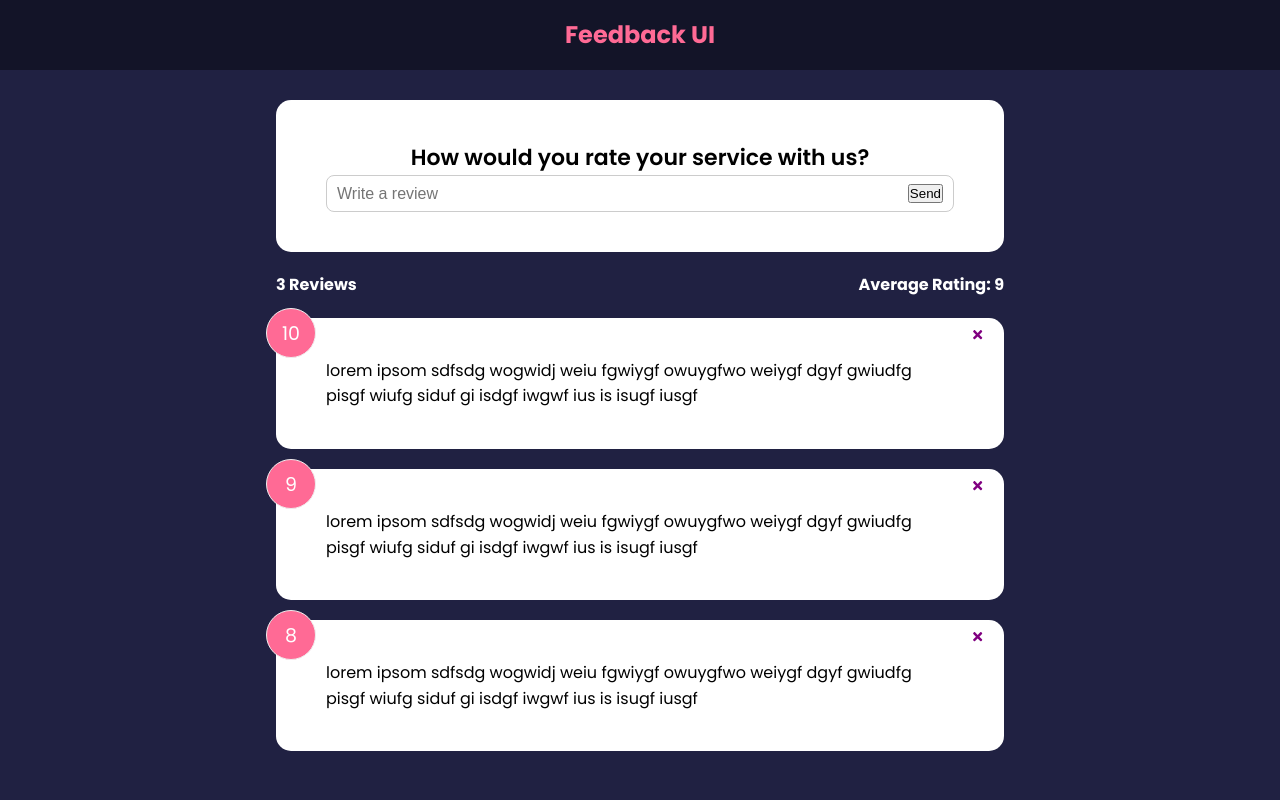
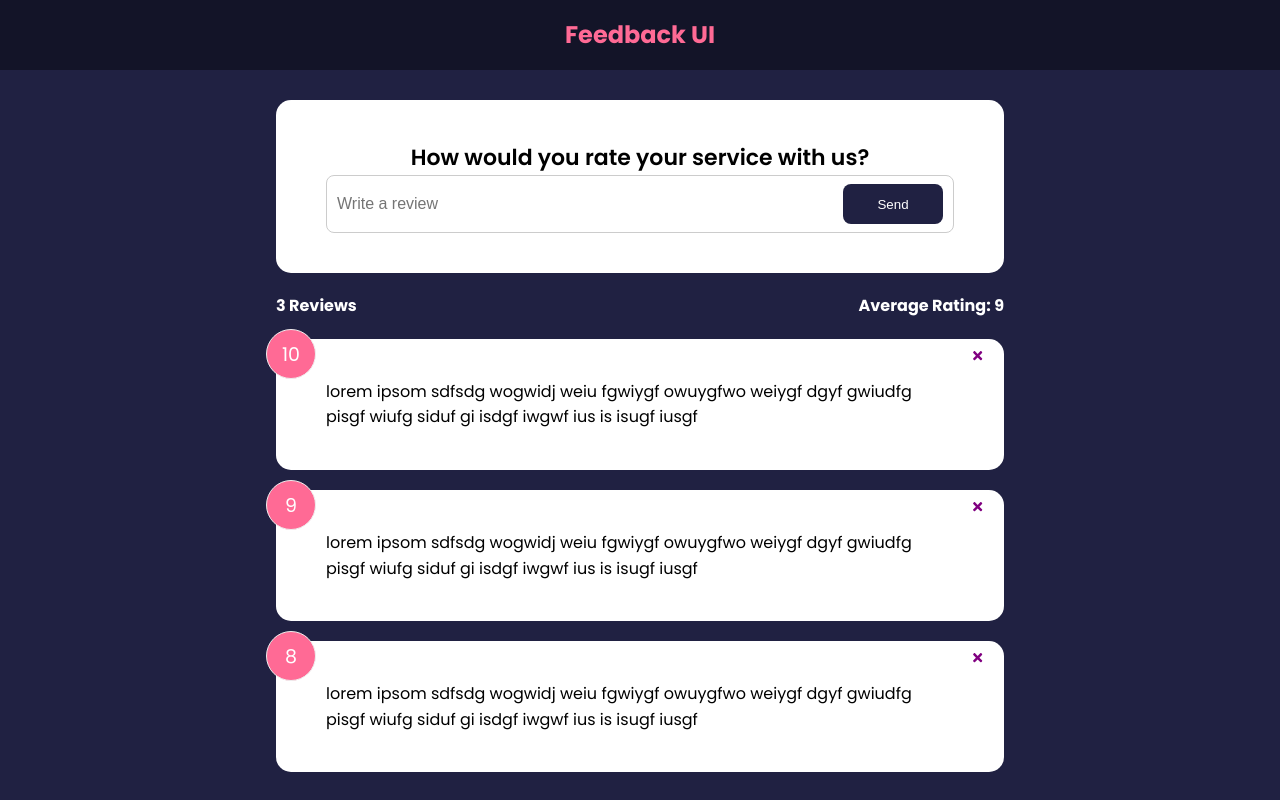
Before and after one commit to EmilioBenavides/Feedback-App, a React (Create React App) app in the folder feedback-app/: page / in a window 1280 px wide. Built offline with nearby package versions, Linux system fonts and the light colour scheme.

Commit message:
added button component functionality and color

```diff
--- a/feedback-app/src/components/FeedbackForm.jsx
+++ b/feedback-app/src/components/FeedbackForm.jsx
@@ -1,5 +1,6 @@
 import { useState } from "react";
 import Card from './shared/card'
+import Button from "./shared/Button";
 
 function FeedbackForm() {
     const [text, setText] = useState('')
@@ -16,7 +17,7 @@
                 <div className={'input-group'}>
                     <input onChange={handleTextChange} type={'text'}
                      placeholder={'Write a review'} value={text}/>
-                    <button type={'submit'}>Send</button>
+                    <Button type={'submit'}>Send</Button>
                 </div>
             </form>
         </Card>
--- a/feedback-app/src/components/shared/Button.jsx
+++ b/feedback-app/src/components/shared/Button.jsx
@@ -1,9 +1,25 @@
-
+import PropTypes from "prop-types";
 
 function Button({ children, version, type, isDisabled }) {
     return (
-        <button type={type} disabled={isDisabled} className={`btn`}>
+        <button type={type} disabled={isDisabled} className={`btn
+            btn-${version}`}>
             {children}
         </button>
     )
 }
+
+Button.defaultProps = {
+    version: 'primary',
+    type: 'button',
+    isDisabled: false
+}
+
+Button.propTypes = {
+    children: PropTypes.node.isRequired,
+    version: PropTypes.string,
+    type: PropTypes.string,
+    isDisabled: PropTypes.bool
+}
+
+export default Button
```
